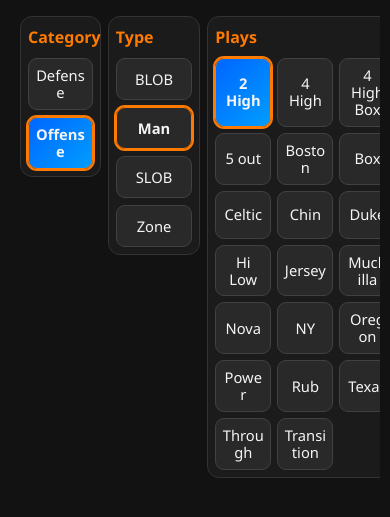
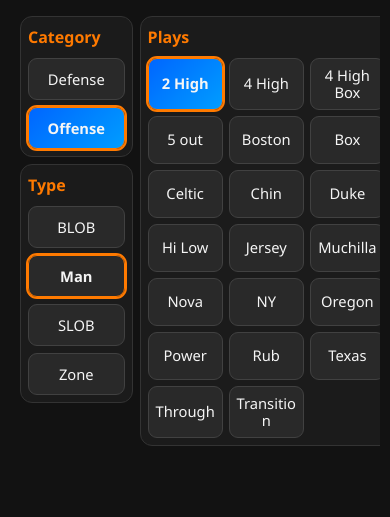
Before and after one commit to dsnedden19/playtrackerpwa, a Flask app: page /category in a window 390 px wide. Shown: the part 212-729 px from the top of the page. Run offline with Flask 3, Linux system fonts and the light colour scheme; some libraries are stand-ins or nearby versions.

Commit message:
Stack category selectors and compact stat panel
Place Type directly below Category, shift Plays and Stats alongside the selector stack, and fit stats into three narrower columns for iPad.

Co-authored-by: Copilot App <223556219+Copilot@users.noreply.github.com>

```diff
--- a/static/style.css
+++ b/static/style.css
@@ -189,12 +189,18 @@ h1, h2, h3 {
 
 .selector-board {
     display: grid;
-    grid-template-columns: minmax(76px, .75fr) minmax(84px, .85fr)
-        minmax(160px, 1.8fr) minmax(300px, 3.2fr);
+    grid-template-columns: minmax(125px, .8fr) minmax(260px, 1.8fr)
+        minmax(360px, 2.7fr);
+    justify-content: start;
     gap: 10px;
     align-items: start;
     text-align: left;
     margin-top: 16px;
+}
+
+.selector-left-stack {
+    display: grid;
+    gap: 10px;
 }
 
 .selector-panel {
@@ -368,8 +374,12 @@ a {
     }
 
     .selector-board {
-        grid-template-columns: minmax(64px, .7fr) minmax(72px, .8fr)
-            minmax(140px, 1.7fr) minmax(280px, 3.2fr);
+        grid-template-columns: minmax(110px, .8fr) minmax(230px, 1.8fr)
+            minmax(330px, 2.7fr);
+        gap: 7px;
+    }
+
+    .selector-left-stack {
         gap: 7px;
     }
 
--- a/templates/category.html
+++ b/templates/category.html
@@ -13,6 +13,7 @@
     </header>
 
     <main class="selector-board">
+        <div class="selector-left-stack">
             <section class="selector-panel category-panel">
                 <h3>Category</h3>
                 <div id="category-options" class="selector-options"></div>
@@ -21,6 +22,7 @@
                 <h3>Type</h3>
                 <div id="type-options" class="selector-options"></div>
             </section>
+        </div>
         <section class="selector-panel plays-panel">
             <h3>Plays</h3>
             <div id="play-options" class="play-options"></div>
```
Also changed, not shown: other parts of static/style.css (+10 -14 lines). Lines whose indentation alone changed are shown as unchanged.
